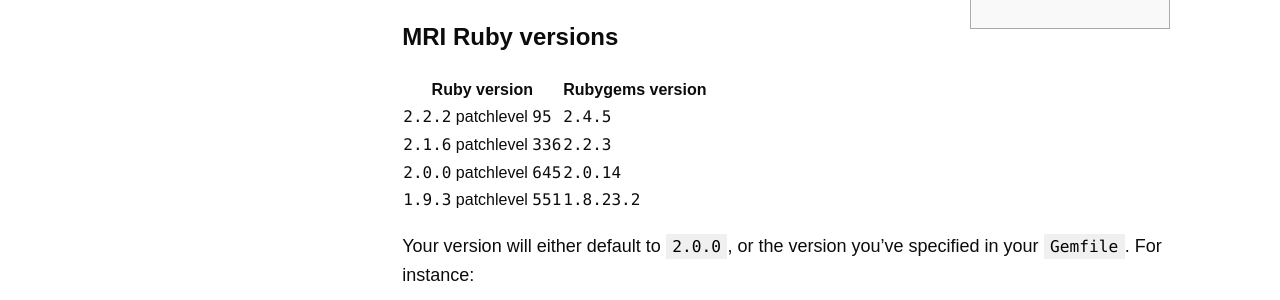
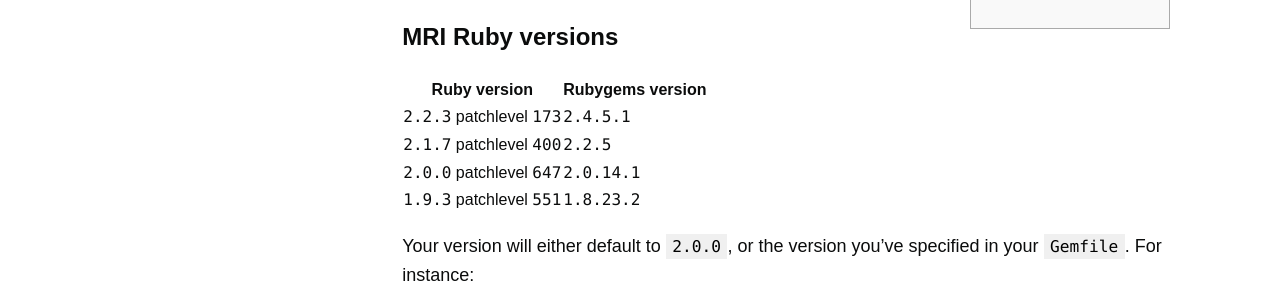
Before and after one commit to pkgr/pkgr.github.io, a Jekyll site: the page built from _articles/ruby.md, in a window 1280 px wide. Shown: the part 376-676 px from the top of the page. Built offline with Jekyll 4.4.1, drawn with Linux system fonts in a browser that asks for light colours; Markdown is read by kramdown in place of the engine named in the settings.

Commit message:
Update ruby doc with latest ruby versions

```diff
--- a/_articles/ruby.md
+++ b/_articles/ruby.md
@@ -13,9 +13,9 @@
 
 Ruby version | Rubygems version
 --- | ---
-`2.2.2` patchlevel `95` | `2.4.5`
-`2.1.6` patchlevel `336` | `2.2.3`
-`2.0.0` patchlevel `645` | `2.0.14`
+`2.2.3` patchlevel `173` | `2.4.5.1`
+`2.1.7` patchlevel `400` | `2.2.5`
+`2.0.0` patchlevel `647` | `2.0.14.1`
 `1.9.3` patchlevel `551` | `1.8.23.2`
 
 Your version will either default to `2.0.0`, or the version you've specified in your `Gemfile`. For instance:
```
